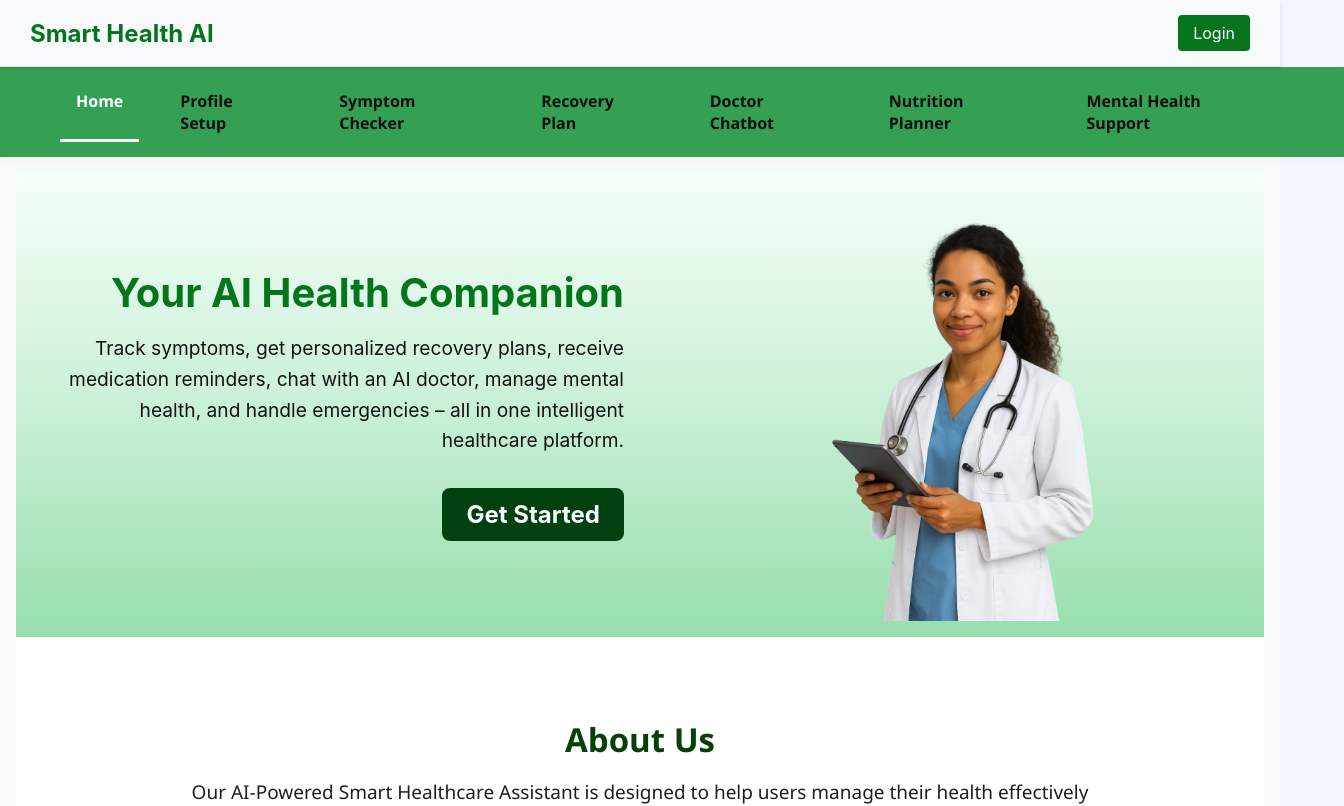
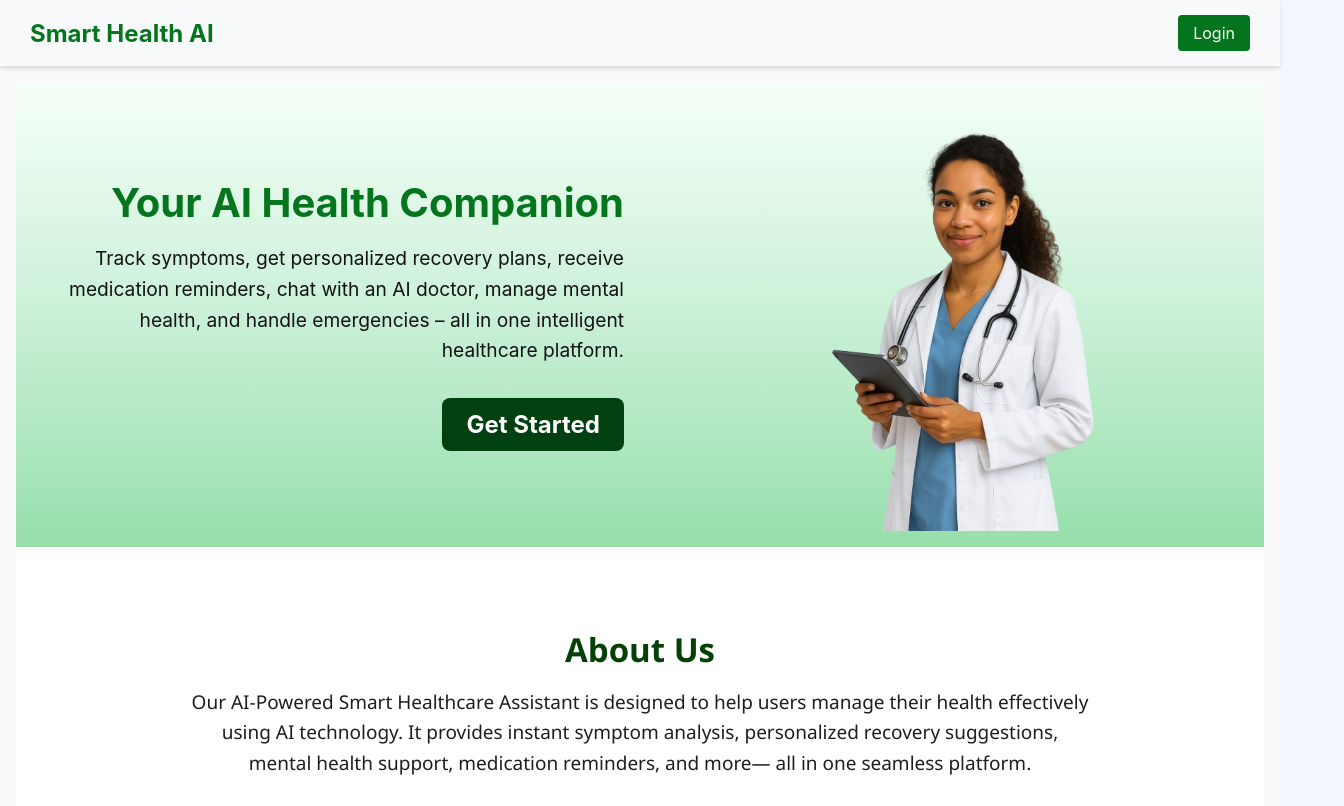
Before and after one commit to NidhiSingh740/ai-health, a React (Create React App) app in the folder client/: page / in a window 1280 px wide. Shown: the top 806 px of the page, 1344 px wide, since content can reach past the window. Built offline with nearby package versions, Linux system fonts and the light colour scheme.

Commit message:
fixed login signup and otherr states

```diff
--- a/client/src/App.js
+++ b/client/src/App.js
@@ -32,6 +32,7 @@ function App() {
 
       if (response.ok) {
         const data = await response.json();
+        console.log("User profile fetched successfully:", data);
         setUser(data.userData);
       } else {
         localStorage.removeItem("token");
@@ -74,7 +75,7 @@ function App() {
   return (
      <div className="app-wrapper">
       <Navbar user={user} onLogout={handleLogout} />
-      <MainNavbar />
+      {user && (<MainNavbar />)}
 
       <div className="app-content">
         <Routes>
--- a/client/src/components/Navbar.js
+++ b/client/src/components/Navbar.js
@@ -28,16 +28,11 @@ const Navbar = ({ user, onLogout }) => {
       </div>
 
       <div className="nav-links" style={{ display: 'flex', alignItems: 'center', gap: '20px' }}>
-        {isDashboard && user ? (
+        { user ? (
           <>
-            <Link to="/dashboard/profile-setup" style={{ textDecoration: 'none', color: '#333', fontSize: '16px' }}>Profile Setup</Link>
-            <Link to="/dashboard/symptom-checker" style={{ textDecoration: 'none', color: '#333', fontSize: '16px' }}>AI Symptom Checker</Link>
-            <Link to="/dashboard/recovery-plan" style={{ textDecoration: 'none', color: '#333', fontSize: '16px' }}>Recovery Plan</Link>
-            <Link to="/dashboard/chatbot" style={{ textDecoration: 'none', color: '#333', fontSize: '16px' }}>Doctor Chatbot</Link>
-            <Link to="/dashboard/diet-planner" style={{ textDecoration: 'none', color: '#333', fontSize: '16px' }}>Nutrition Planner</Link>
 
             <span style={{ fontSize: '16px', color: '#555' }}>
-              Welcome, <strong>{user.username}</strong>
+             <strong>{user.username}</strong>
             </span>
             <button
               onClick={onLogout}
```
Also changed, not shown: 1 other file (tests, documents, lock files or other folders).
